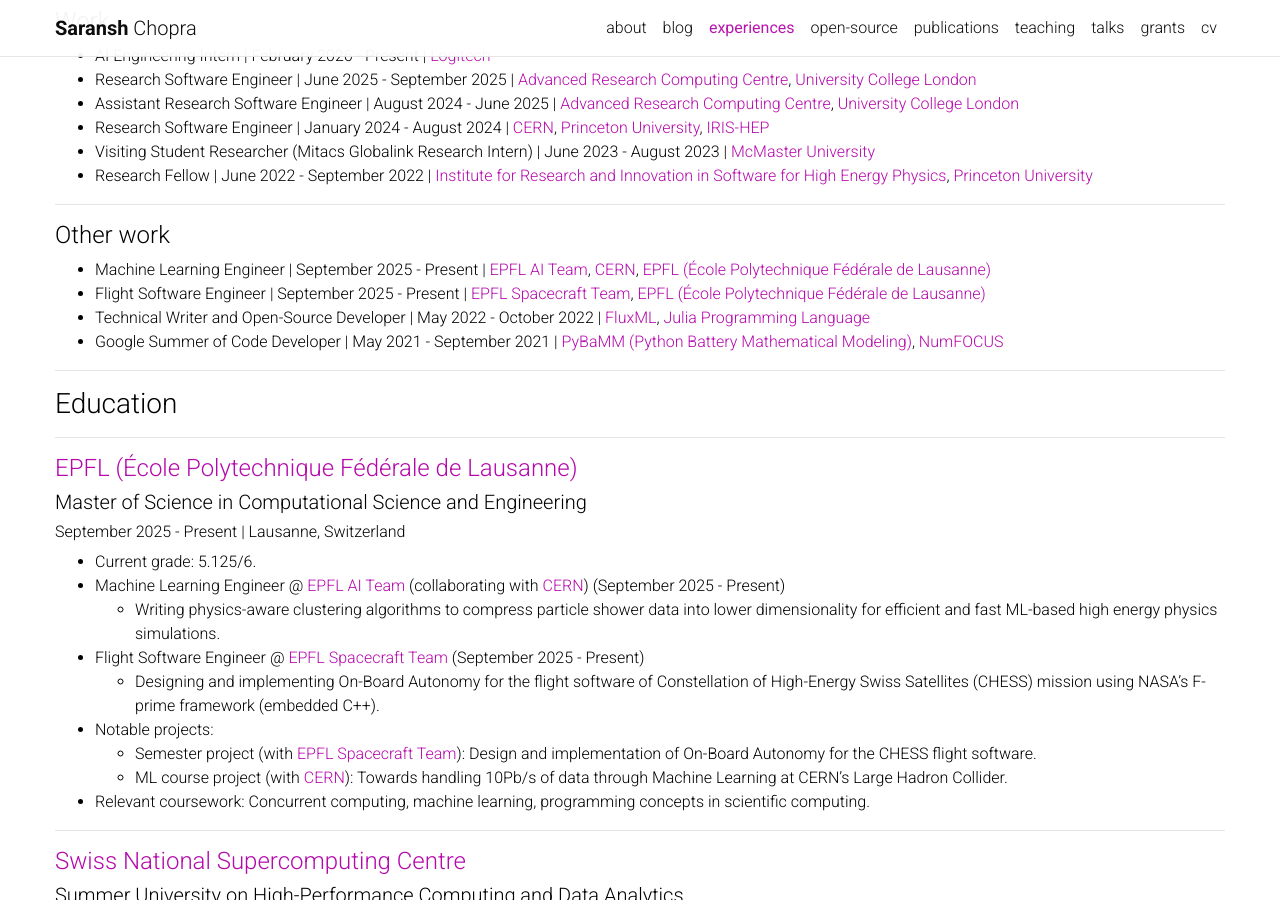
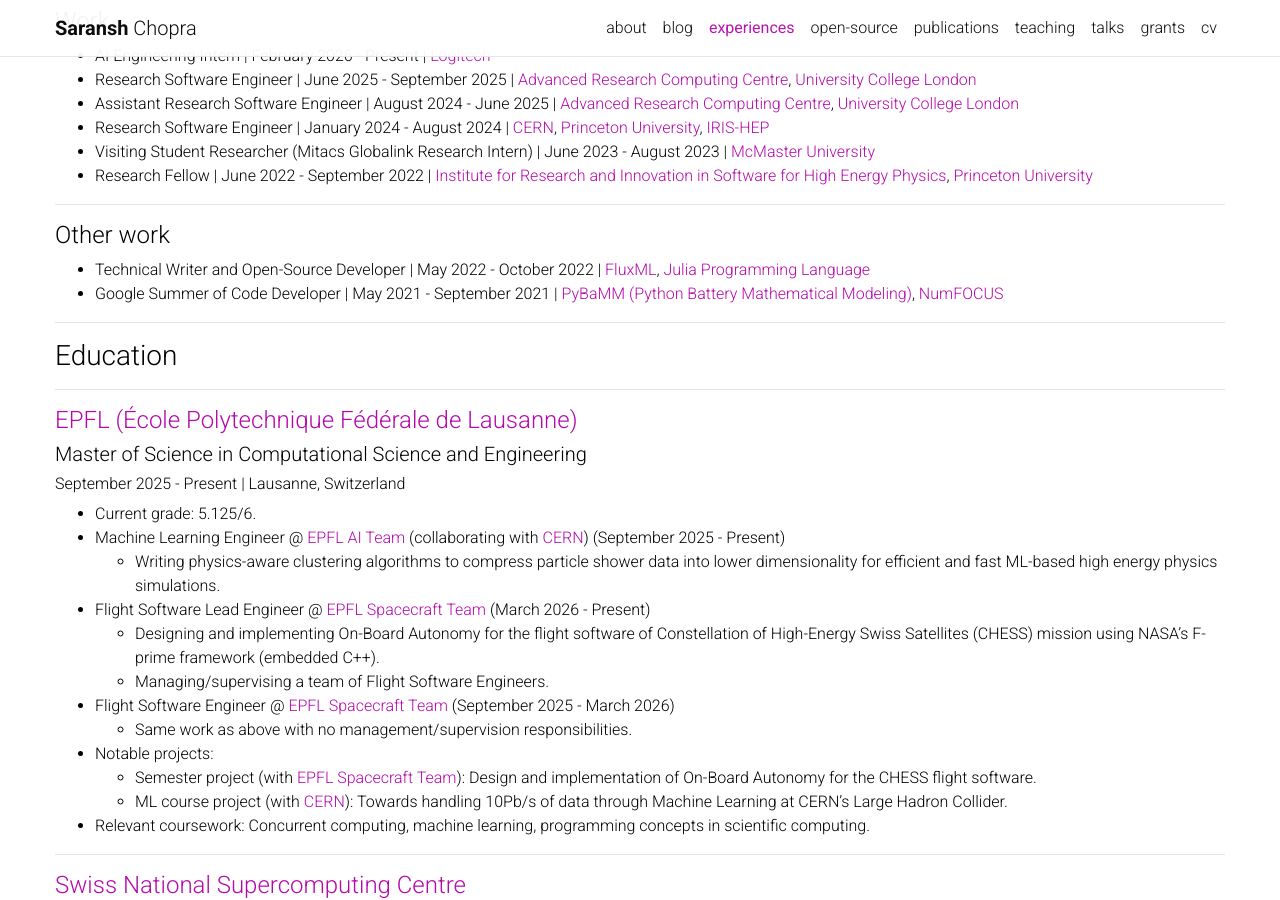
Before and after one commit to Saransh-cpp/Saransh-cpp.github.io, a Jekyll site: the page built from _pages/experiences.md, in a window 1280 px wide and 900 px high, scrolled down 540 px. Built offline with Jekyll 4.4.1, drawn with Linux system fonts in a browser that asks for light colours; comment, search, counter and statistics services are not loaded; a style sheet for code colours, icons or effects is not loaded.

Commit message:
update EST

```diff
--- a/_pages/experiences.md
+++ b/_pages/experiences.md
@@ -37,8 +37,6 @@
 
 #### Other work
 
-- Machine Learning Engineer \| September 2025 - Present \| [EPFL AI Team](https://epflaiteam.ch){:target="_blank"}, [CERN](https://home.cern){:target="_blank"}, [EPFL (École Polytechnique Fédérale de Lausanne)](https://www.epfl.ch/en/){:target="_blank"}
-- Flight Software Engineer \| September 2025 - Present \| [EPFL Spacecraft Team](https://www.epflspacecraftteam.ch){:target="_blank"}, [EPFL (École Polytechnique Fédérale de Lausanne)](https://www.epfl.ch/en/){:target="_blank"}
 - Technical Writer and Open-Source Developer \| May 2022 - October 2022 \| [FluxML](https://fluxml.ai){:target="_blank"}, [Julia Programming Language](https://julialang.org){:target="_blank"}
 - Google Summer of Code Developer \| May 2021 - September 2021 \| [PyBaMM (Python Battery Mathematical Modeling)](https://pybamm.org){:target="_blank"}, [NumFOCUS](https://numfocus.org){:target="_blank"}
 
@@ -55,8 +53,11 @@
 - Current grade: 5.125/6.
 - Machine Learning Engineer @ [EPFL AI Team](https://epflaiteam.ch){:target="_blank"} (collaborating with [CERN](https://home.cern){:target="_blank"}) (September 2025 - Present)
   - Writing physics-aware clustering algorithms to compress particle shower data into lower dimensionality for efficient and fast ML-based high energy physics simulations.
-- Flight Software Engineer @ [EPFL Spacecraft Team](https://epflspacecraftteam.ch){:target="_blank"} (September 2025 - Present)
+- Flight Software Lead Engineer @ [EPFL Spacecraft Team](https://epflspacecraftteam.ch){:target="_blank"} (March 2026 - Present)
   - Designing and implementing On-Board Autonomy for the flight software of Constellation of High-Energy Swiss Satellites (CHESS) mission using NASA's F-prime framework (embedded C++).
+  - Managing/supervising a team of Flight Software Engineers.
+- Flight Software Engineer @ [EPFL Spacecraft Team](https://epflspacecraftteam.ch){:target="_blank"} (September 2025 - March 2026)
+  - Same work as above with no management/supervision responsibilities.
 - Notable projects:
   - Semester project (with [EPFL Spacecraft Team](https://www.epflspacecraftteam.ch){:target="_blank"}): Design and implementation of On-Board Autonomy for the CHESS flight software.
   - ML course project (with [CERN](https://home.cern){:target="_blank"}): Towards handling 10Pb/s of data through Machine Learning at CERN’s Large Hadron Collider.
```
